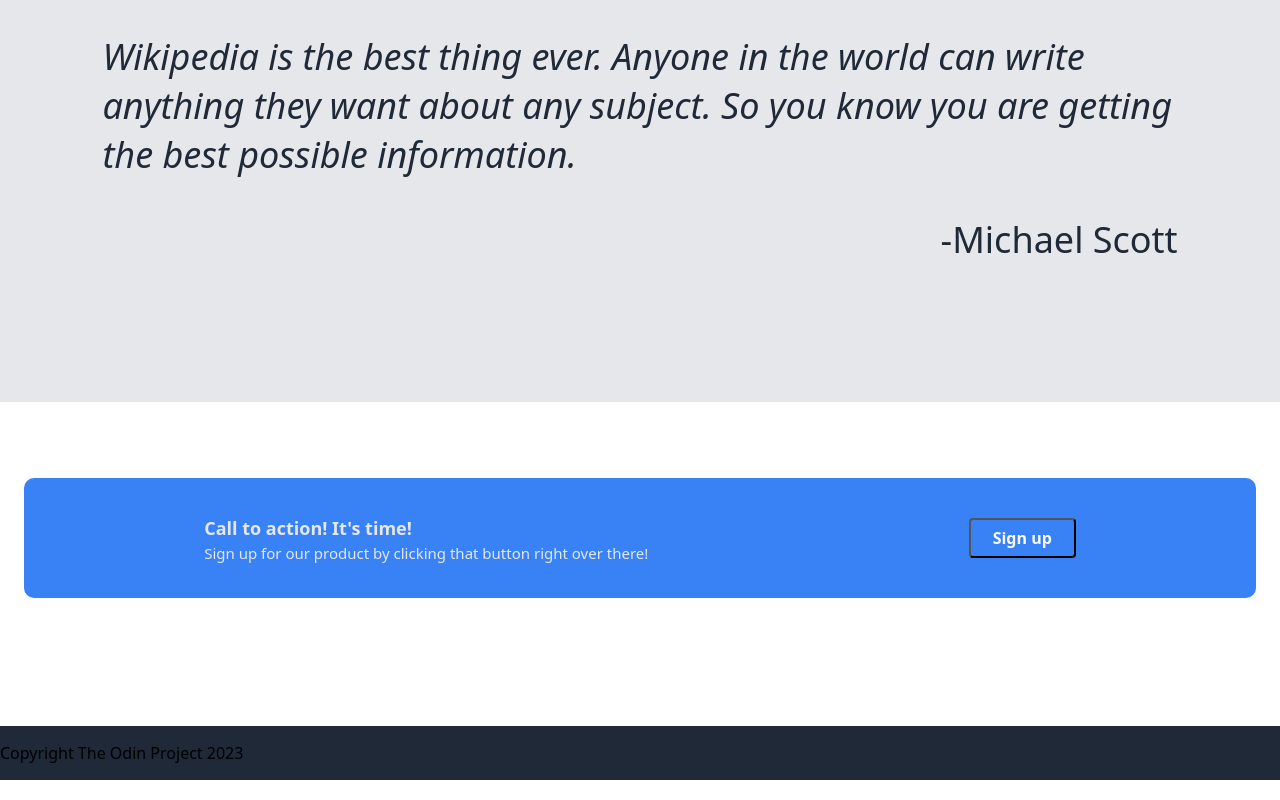
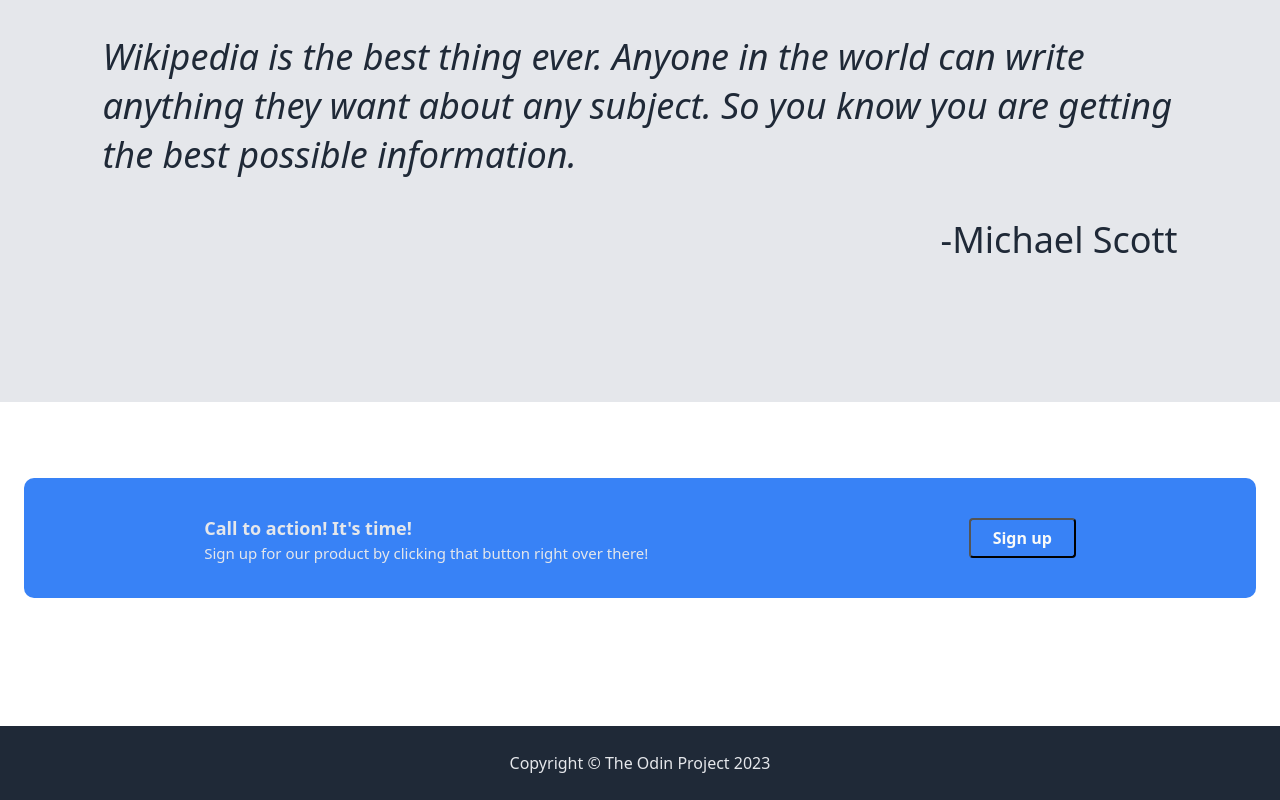
Before and after one commit to JacobLamming/odin-landing-page, a plain HTML site: page index.html in a window 1280 px wide. Shown: the part 1030-1830 px from the top of the page. Drawn offline with Linux system fonts and the light colour scheme.

Commit message:
Add footer styling

```diff
--- a/index.html
+++ b/index.html
@@ -81,7 +81,7 @@
 
     <div id="footer-container">
         <div id="footer-text">
-            <p>Copyright  The Odin Project 2023</p>
+            <p>Copyright &copy The Odin Project 2023</p>
         </div>
     </div>
 </body>
--- a/styles.css
+++ b/styles.css
@@ -139,3 +139,10 @@ body {
     font-size: 15px;
     margin-top: -15px;
 }
+
+#footer-container {
+    color: #E5E7EB;
+    display: flex;
+    justify-content: center;
+    padding: 10px;
+}
```
